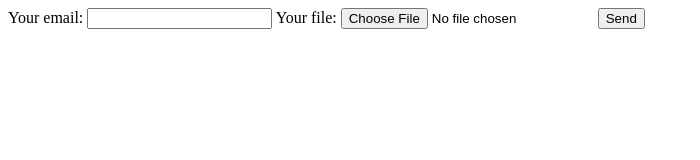
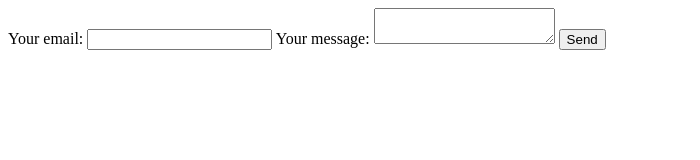
Before and after one commit to Ru55ianMostWanted/botcraft, a plain HTML site: page index.html in a window 1280 px wide. Shown: the whole page, without its empty margins (0-700 px from the left). Drawn offline with Linux system fonts and the light colour scheme.

Commit message:
Update index.html

```diff
--- a/index.html
+++ b/index.html
@@ -4,19 +4,20 @@
   <title>User ID Page</title>
 </head>
 <body>
+<!-- modify this form HTML and place wherever you want your form -->
 <form
   action="https://formspree.io/f/xjvqvzqe"
   method="POST"
-  enctype="multipart/form-data"
 >
   <label>
     Your email:
     <input type="email" name="email">
   </label>
   <label>
-    Your file:
-    <input type="file" name="upload">
+    Your message:
+    <textarea name="message"></textarea>
   </label>
+  <!-- your other form fields go here -->
   <button type="submit">Send</button>
 </form>
 </body>
```
